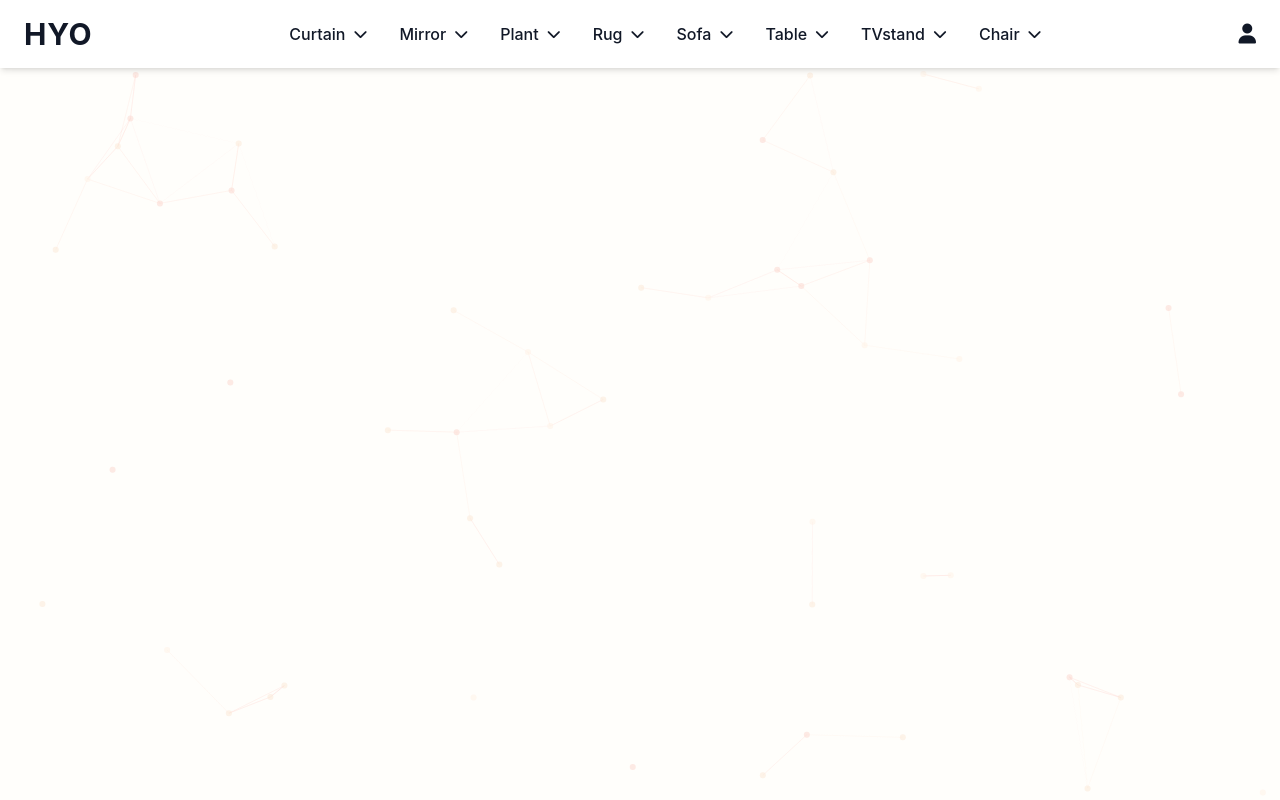
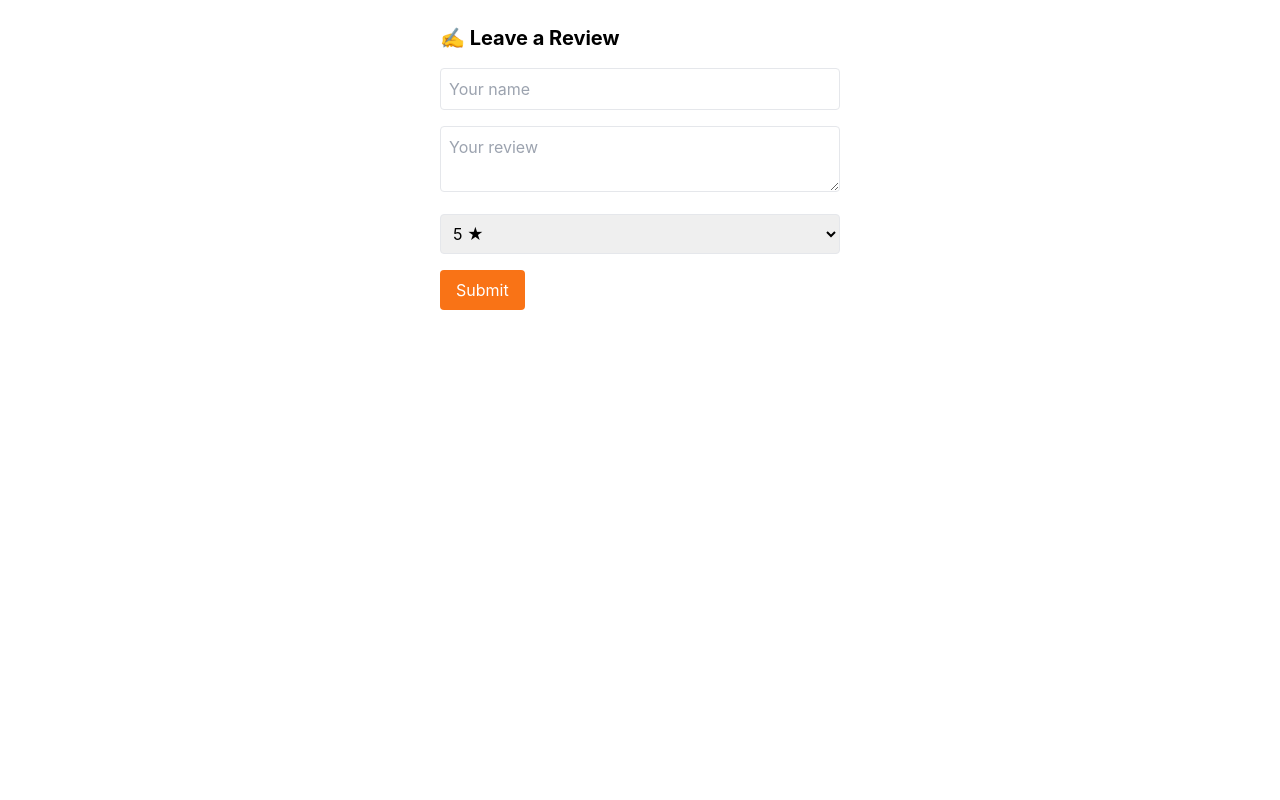
Before and after one commit to honokanishimura/typescript1, a React (Create React App) app: page /review in a window 1280 px wide. Shown: the top 800 px of the page. Built offline with nearby package versions, Linux system fonts and the light colour scheme.

Commit message:
fix: Cloudflare function routing

```diff
--- a/src/pages/ReviewPage.tsx
+++ b/src/pages/ReviewPage.tsx
@@ -1,21 +1,51 @@
-import { ReviewForm } from '@/components/ReviewForm';
-import Header from '@/components/Header';
-import Footer from '@/components/Footer';
-import ParticlesBackground from '@/components/ParticlesBackground';
+import { useState } from 'react';
 
 const ReviewPage = () => {
+  const [form, setForm] = useState({ name: '', text: '', rating: 5 });
+
+  const handleSubmit = async (e: React.FormEvent) => {
+    e.preventDefault();
+    await fetch('/api/reviews', {
+      method: 'POST',
+      headers: { 'Content-Type': 'application/json' },
+      body: JSON.stringify(form),
+    });
+    alert('✅ Review submitted!');
+    setForm({ name: '', text: '', rating: 5 });
+  };
+
   return (
-    <>
-      <ParticlesBackground />
-      <Header />
-      <main className="min-h-screen bg-[#fff9f0] py-20 px-6">
-        <h1 className="text-3xl font-bold mb-10 text-center">Write a Review</h1>
-        <div className="max-w-xl mx-auto">
-          <ReviewForm />
-        </div>
-      </main>
-      <Footer />
-    </>
+    <div className="p-6 max-w-md mx-auto">
+      <h1 className="text-xl font-bold mb-4">✍️ Leave a Review</h1>
+      <form onSubmit={handleSubmit} className="space-y-4">
+        <input
+          required
+          className="w-full border p-2 rounded"
+          placeholder="Your name"
+          value={form.name}
+          onChange={(e) => setForm({ ...form, name: e.target.value })}
+        />
+        <textarea
+          required
+          className="w-full border p-2 rounded"
+          placeholder="Your review"
+          value={form.text}
+          onChange={(e) => setForm({ ...form, text: e.target.value })}
+        />
+        <select
+          className="w-full border p-2 rounded"
+          value={form.rating}
+          onChange={(e) => setForm({ ...form, rating: Number(e.target.value) })}
+        >
+          {[5, 4, 3, 2, 1].map((r) => (
+            <option key={r} value={r}>
+              {r} ★
+            </option>
+          ))}
+        </select>
+        <button className="bg-orange-500 text-white px-4 py-2 rounded">Submit</button>
+      </form>
+    </div>
   );
 };
 
```
Also changed, not shown: src/pages/ProductDetail.tsx (+6 -5 lines).
